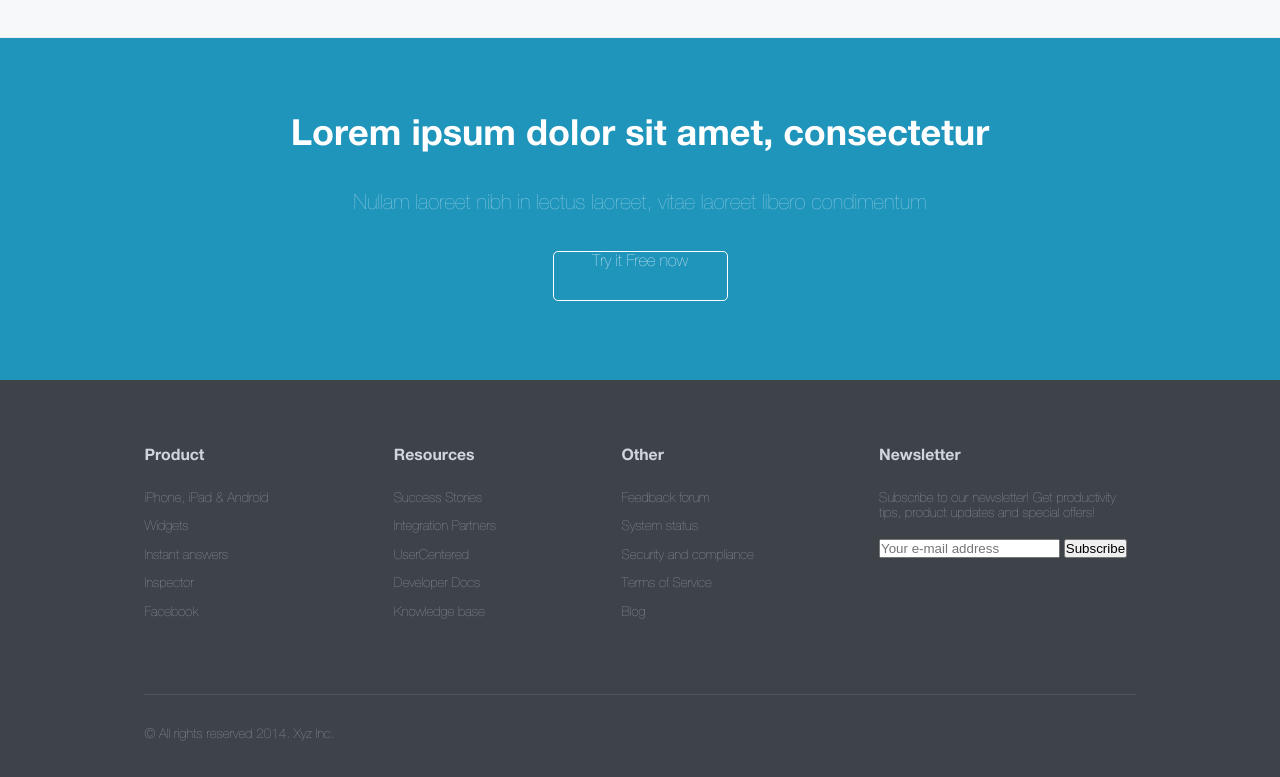
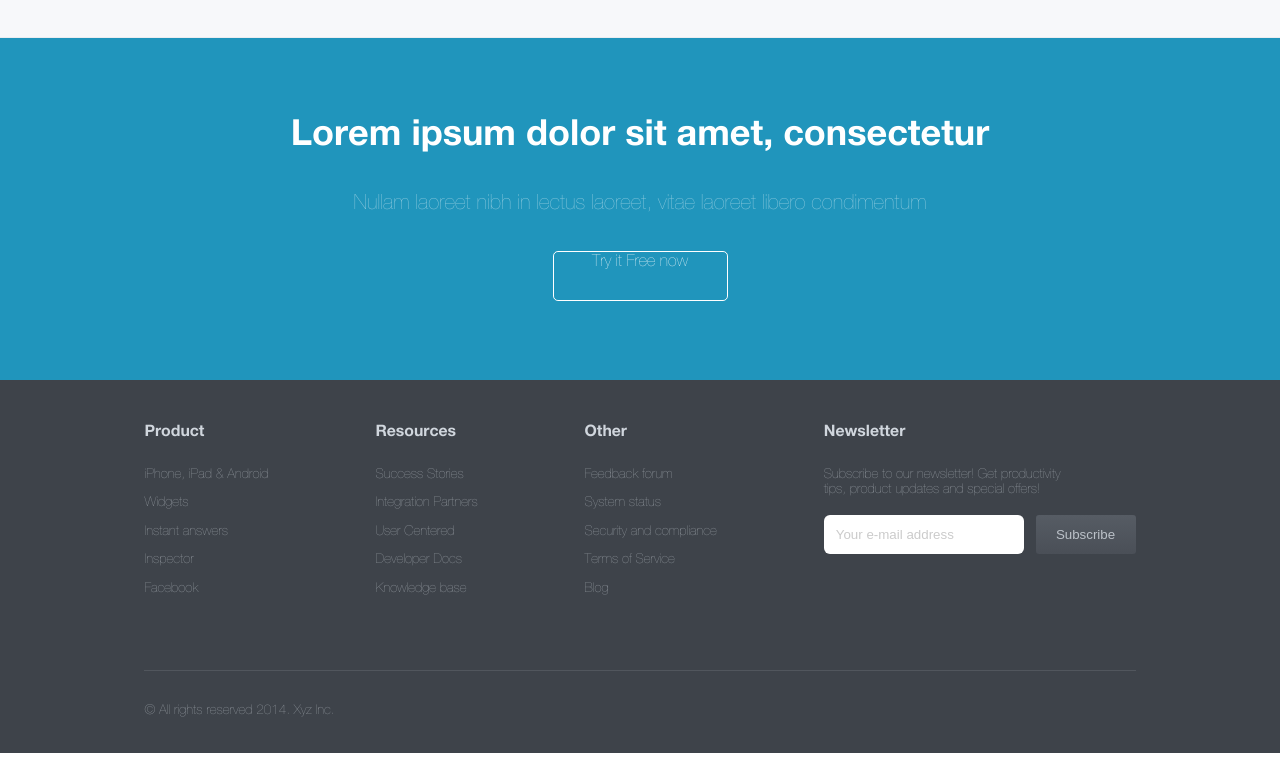
Before and after one commit to alexcapricorngmailcom/10, a plain HTML site: page index.html in a window 1280 px wide. Shown: the part 2003-2780 px from the top of the page. After the commit the page ends 2756 px from the top, so only its background shows below. Drawn offline with Linux system fonts and the light colour scheme.

Commit message:
footer update

```diff
--- a/css/style.css
+++ b/css/style.css
@@ -440,7 +440,29 @@ input:checked + label {
 }
 
 .footer-list-form-input {
-    width: 200px;
-    height: 30px;
+    max-width: 200px;
     background-color: var(--main-color);
+    padding: 12px;
+    border-style: none;
+    border-radius: 6px;
 }
+
+.footer-list-form-input::placeholder {
+    color: #cbcbcb;
+}
+
+.footer-list-form-btn {
+    width: 100px;
+    padding: 12px 18px;
+    margin-left: 8px;
+    background-image: linear-gradient(#565c64, #4a4f57);
+    cursor: pointer;
+    border: none;
+    border-radius: 3px;
+    color: #bbc1c8;
+}
+
+.footer-list-form-btn:hover,
+.footer-list-form-btn:focus {
+    background-image: linear-gradient(#4a4f57, #565c64);
+}
--- a/index.html
+++ b/index.html
@@ -148,7 +148,7 @@
 
     <footer class="footer">
         <div class="container">
-            <h2 class="footer-title">Footer</h2>
+            <h2 class="footer-title" hidden>Footer</h2>
             <ul class="footer-list">
                 <li class="footer-list-item">
                     <h3 class="footer-list-title">Product</h3>
@@ -162,7 +162,7 @@
                     <h3 class="footer-list-title">Resources</h3>
                     <a href="#" class="footer-list-link">Success Stories</a>
                     <a href="#" class="footer-list-link">Integration Partners</a>
-                    <a href="#" class="footer-list-link">UserCentered</a>
+                    <a href="#" class="footer-list-link">User Centered</a>
                     <a href="#" class="footer-list-link">Developer Docs</a>
                     <a href="#" class="footer-list-link">Knowledge base</a>
                 </li>
@@ -178,7 +178,7 @@
                     <h3 class="footer-list-title">Newsletter</h3>
                     <p class="footer-list-text">Subscribe to our newsletter! Get productivity tips, product updates and special offers!</p>
                     <form action="" class="footer-list-form">
-                        <input type="text" placeholder="Your e-mail address">
+                        <input type="text" class="footer-list-form-input" placeholder="Your e-mail address">
                         <button type="submit" class="footer-list-form-btn">Subscribe</button>
                     </form>
                 </li>
```
